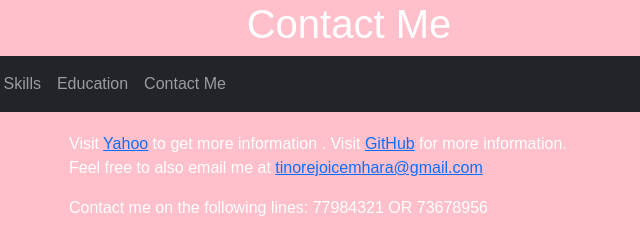
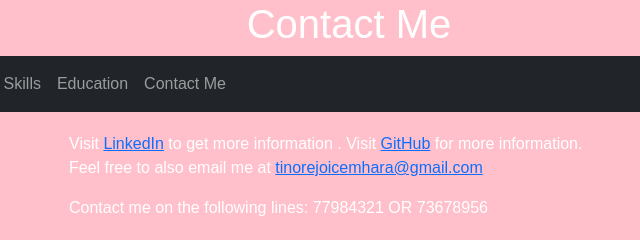
Before and after one commit to bida24-309/personal-profile, a plain HTML site: page contactme.html in a window 1280 px wide. Shown: the top 240 px of the page, 291-931 px from the left. Drawn offline with nearby package versions, Linux system fonts and the light colour scheme.

Commit message:
Update contactme.html

```diff
--- a/contactme.html
+++ b/contactme.html
@@ -40,7 +40,7 @@
    </header>
 
   <main>
-    <p1>Visit <a href="https://linkedIn.com">Yahoo</a> to get more information .</p1>
+    <p1>Visit <a href="https://linkedIn.com">LinkedIn</a> to get more information .</p1>
     <p1>Visit <a href="https://github.com">GitHub</a> for more information.</p1>
     <p>Feel free to also email me at <a href="tinorejoicemhara@gmail.com">tinorejoicemhara@gmail.com</a></p>
     <p>Contact me on the following lines: 77984321 OR 73678956</p>
```
